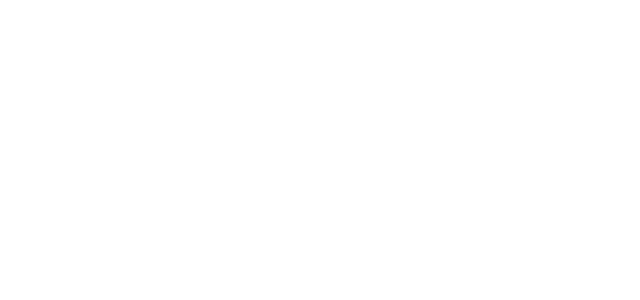
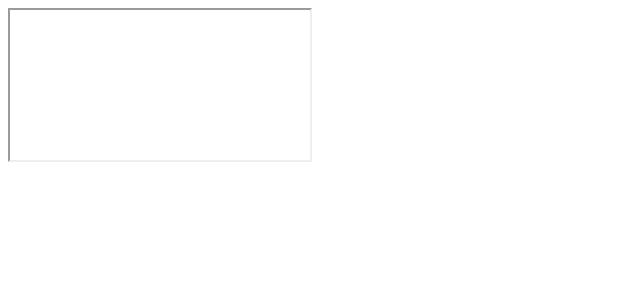
Before and after one commit to danielkuang7/codepen, a React (Create React App) app in the folder codepen/: page / in a window 1280 px wide. Shown: the top 300 px of the page, without its empty margins (0-640 px from the left). Built offline with nearby package versions, Linux system fonts and the light colour scheme.

Commit message:
Created iframe

```diff
--- a/codepen/src/components/App.js
+++ b/codepen/src/components/App.js
@@ -5,7 +5,11 @@
   return (
     <>
     <div className="pane top-pane"></div>
-    <div className="pane"></div>
+    <div className="pane">
+      <iframe
+        title = "output"
+      />
+    </div>
     </>
   )
 }
```
